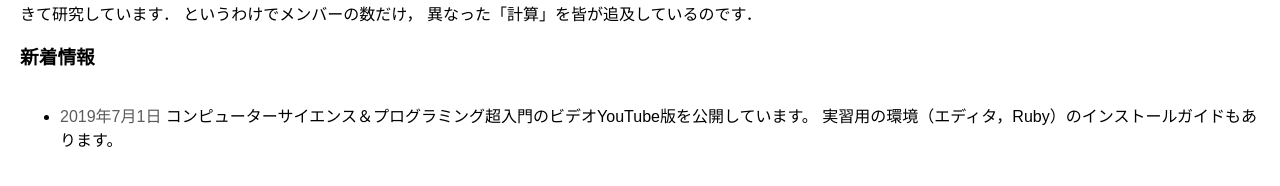
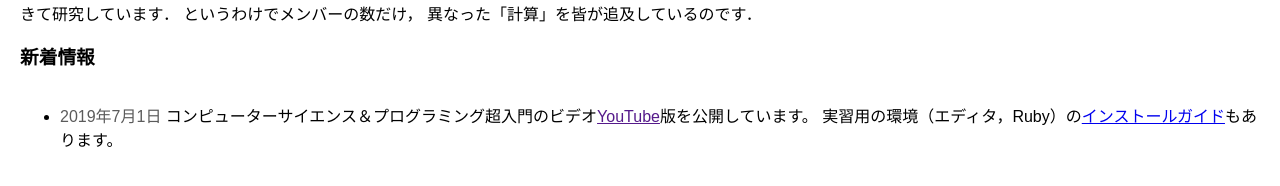
Before and after one commit to watanabe-laboratory/watanabe-laboratory.github.io, a Jekyll site: the page built from index.md, in a window 1280 px wide. Shown: the part 542-728 px from the top of the page. Built offline with Jekyll 4.4.1, drawn with Linux system fonts in a browser that asks for light colours; some of the changed lines change nothing that is shown.

Commit message:
update the new page

```diff
--- a/_includes/news.md
+++ b/_includes/news.md
@@ -1,2 +1,2 @@
-* <span class="date">2019年7月1日</span> コンピューターサイエンス＆プログラミング超入門のビデオYouTube版を公開しています。
-実習用の環境（エディタ，Ruby）のインストールガイドもあります。
+* <span class="date">2019年7月1日</span> コンピューターサイエンス＆プログラミング超入門のビデオ[YouTube]()版を公開しています。
+実習用の環境（エディタ，Ruby）の[インストールガイド](../download/installguide.pdf)もあります。
--- a/_layouts/default.html
+++ b/_layouts/default.html
@@ -29,6 +29,7 @@
           <li><a href="http://www.titech.ac.jp">東京工業大学</a></li>
           <li><a href="http://tcs.c.titech.ac.jp/pnpbook/">P≠NP予想の本</a></li>
           <li><a href="http://tcs.c.titech.ac.jp/csbook/">コンピュータサイエンスの超入門</a></li>
+          <li><a href="">コンピュータサイエンス超入門YouTube</a></li>
           <li><a href="http://tcs.c.titech.ac.jp/DataMining/index.html">Introduction to Using Computation and Data</a></li>
         </ul>
       </li>
```
Also changed, not shown: download/download.md (added), 7 other files.
